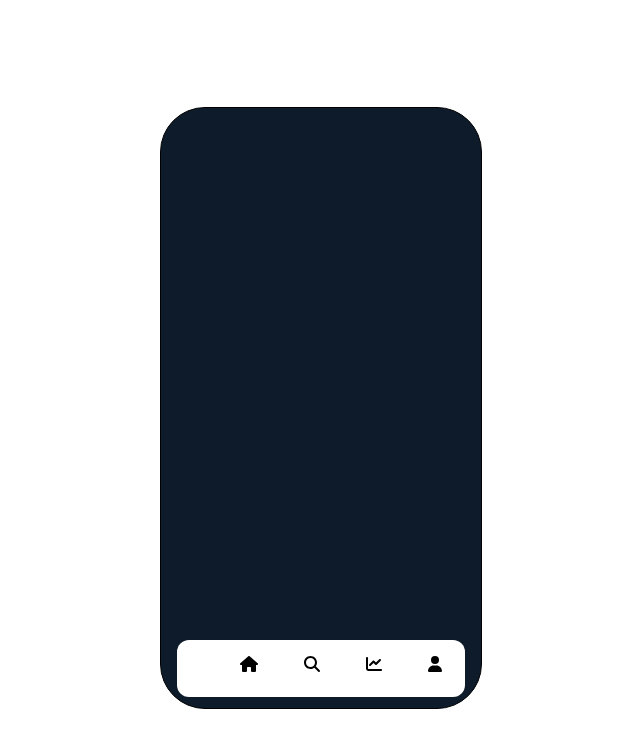
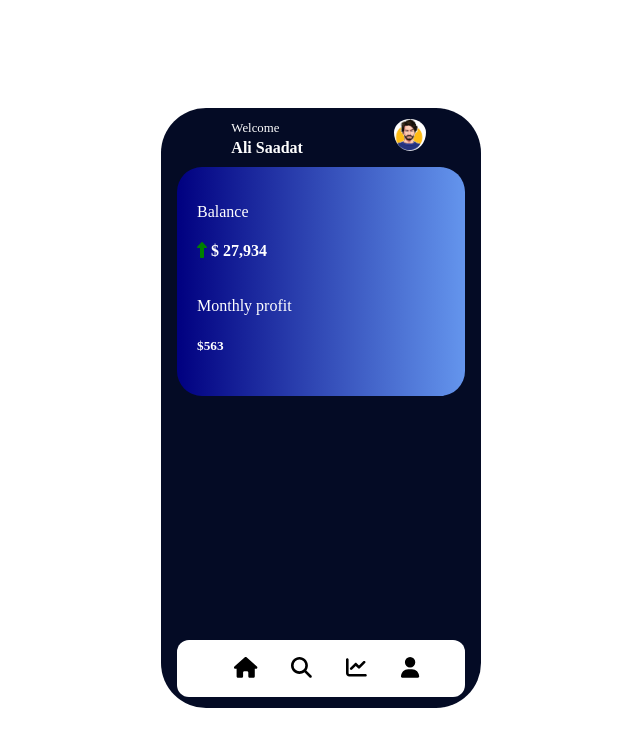
Before and after one commit to Ali-saadat129/Crypto, a React (Create React App) app: page / in a window 1280 px wide. Shown: the top 748 px of the page, without its empty margins (319-959 px from the left). Built offline with nearby package versions, Linux system fonts and the light colour scheme; no server answers.

Commit message:
working on home page

```diff
--- a/src/Main.js
+++ b/src/Main.js
@@ -12,7 +12,7 @@ import { faHouse } from '@fortawesome/free-solid-svg-icons';
 
 // components
 import Footer from './components/Footer';
-
+import Homepage from './components/Homepage';
 // css
 import Styles from "./styles/Main.module.css"
 
@@ -32,7 +32,9 @@ const Main = () => {
 
     return (
         <div className={Styles.mainContainer} >
-
+            <div className={Styles.Homepage}>
+                <Homepage />
+            </div>
             <div className={Styles.footer}>
                 <Footer />
             </div>
--- /dev/null
+++ b/src/components/Homepage.js
@@ -0,0 +1,53 @@
+import React from 'react';
+// style
+import Styles from '../styles/Homepage.module.css'
+
+// icons
+import { FontAwesomeIcon } from '@fortawesome/react-fontawesome';
+import { faUpLong } from '@fortawesome/free-solid-svg-icons';
+
+
+
+import UserPhoto from "../images/UserPhoto.png"
+
+const Homepage = () => {
+    return (
+        <div className={Styles.homeContainer}>
+
+            <div className={Styles.header}>
+                <div>
+                    <p>Welcome</p>
+                    <h4>Ali Saadat</h4>
+                </div>
+                <img src={UserPhoto}></img>
+            </div>
+
+            <div className={Styles.ourMoney}>
+                <div className={Styles.partone}>
+                    <p>Balance</p>
+                    <h4><FontAwesomeIcon style={{color:"green"}} icon={faUpLong} /> $ 27,934</h4>
+                </div>
+
+                <div className={Styles.parttwe}>
+
+                    <p>Monthly profit</p>
+                    <h5>$563</h5>
+                </div>
+
+            </div>
+
+            <div className={Styles.bestcoins}>
+
+            </div>
+
+            <div className={Styles.worstcoins}>
+
+            </div>
+
+
+
+        </div>
+    );
+};
+
+export default Homepage;
--- a/src/styles/App.module.css
+++ b/src/styles/App.module.css
@@ -6,11 +6,12 @@
     align-items: center;
     height: 75vh;
     width: 25vw;
-    border: 1px solid black ;
+
     border-radius: 45px;
     -webkit-border-radius: 45px;
     -moz-border-radius: 45px;
     -ms-border-radius: 45px;
     -o-border-radius: 45px;
-    background-color: #0D1B2A ;
+    background-color: #040B25 ;
+    overflow: hidden;
 }
--- a/src/styles/Footer.module.css
+++ b/src/styles/Footer.module.css
@@ -1,7 +1,10 @@
 .footerContainer {
     background-color: white;
-    width: 90%;
-    display: block;
+    width: 100%;
+    right: 5%;
+    display: flex;
+    align-items: center;
+    justify-content: center;
     box-sizing: border-box;
     height: 95%;
     border-radius:12px;
@@ -9,12 +12,27 @@
     -moz-border-radius:12px;
     -ms-border-radius:12px;
     -o-border-radius:12px;
+
 }
 .footerContainer ul {
     display: flex;
     align-items: center;
     justify-content: space-around;
+    width: 100%;
+    text-align: center;
+    margin-right: 10%;
+    box-sizing: border-box;
+    font-size: 1.3rem;
+
 }
 .footerContainer ul li {
     list-style-type: none;
 }
+.footerContainer ul li:hover{
+    color: #4464f6  ;
+}
+
+.footerContainer ul li.active {
+    color: #4464f6  ;
+
+}
--- /dev/null
+++ b/src/styles/Homepage.module.css
@@ -0,0 +1,61 @@
+.homeContainer{
+    display: flex;
+    align-items: center;
+    justify-content: center;
+    flex-direction: column;
+    width: 100%;
+
+}
+.header{
+    display: flex;
+    align-items: center;
+    justify-content: space-around;
+    padding-right: 10px;
+    padding-left: 25px;
+    width: 100%;
+    height: fit-content;box-sizing: border-box;
+
+}
+.header div {
+    color: white;
+    box-sizing: border-box;
+    display: flex;
+    flex-direction: column;
+}
+.header div p {
+    font-size: 0.8rem ;
+    margin-bottom: 3px;
+}
+.header div h4{
+    font-size:1rem ;
+    margin: 0;
+    padding: 0;
+
+}
+.header img {
+    width: 2rem;
+    height: 2rem;
+    border-radius: 50%;
+    -webkit-border-radius: 50%;
+    -moz-border-radius: 50%;
+    -ms-border-radius: 50%;
+    -o-border-radius: 50%;
+    object-fit: cover;
+    padding-top: 5px ;
+}
+.ourMoney{
+    width: 90%;
+    color: white;
+    display:flex;
+    flex-direction: column;
+    justify-content: center;
+    background: linear-gradient(to right,#000080,#6495ED);
+    padding: 20px;
+    box-sizing: border-box;
+    margin-top: 10px;
+    border-radius: 25px;
+    -webkit-border-radius: 25px;
+    -moz-border-radius: 25px;
+    -ms-border-radius: 25px;
+    -o-border-radius: 25px;
+}
--- a/src/styles/Main.module.css
+++ b/src/styles/Main.module.css
@@ -4,9 +4,17 @@
     width: 100%;
     height: 100%;
     position: relative;
+    display: flex;
+    justify-content: center;
 }
+
+.Homepage{
+    width: 100%;
+    height: fit-content;
+}
+
 .footer{
-    width: 100%;
+    width: 90%;
     height: 10%;
     display: flex;
     align-items: center;
```
Also changed, not shown: src/components/Footer.js (+4 -4 lines), src/images/UserPhoto.png (added).
